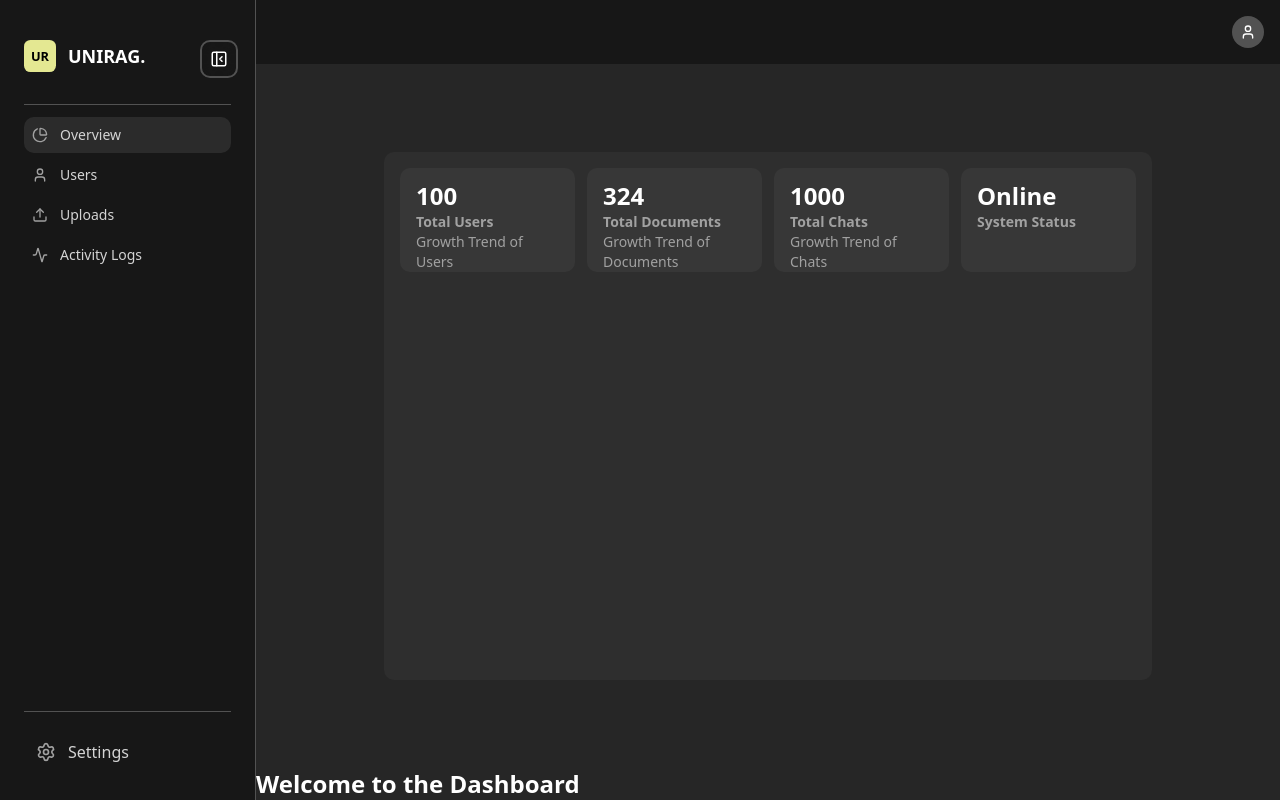
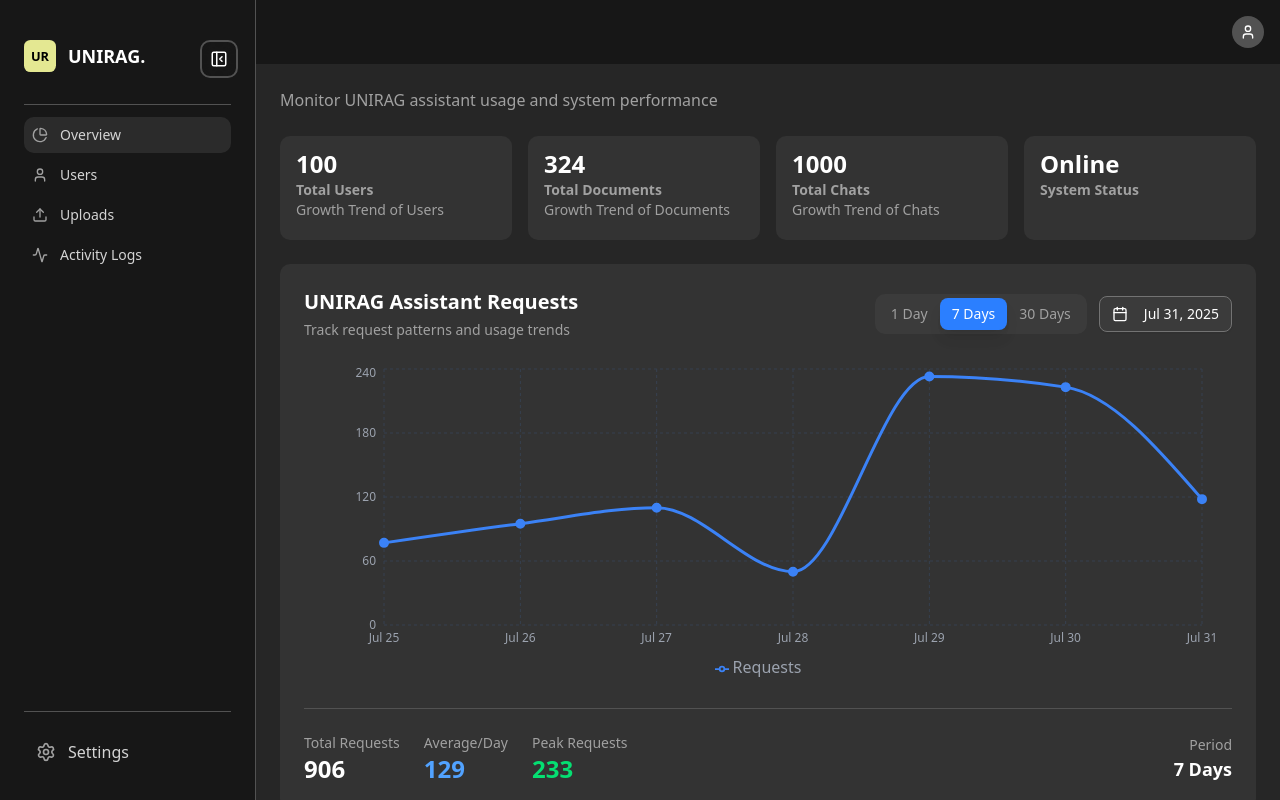
Before and after one commit to AdityaS1204/RAG-based-Assistant-for-org, a React (Vite) app in the folder Frontend/: page /dashboard in a window 1280 px wide. Built offline with nearby package versions, Linux system fonts and the light colour scheme.

Commit message:
feat: create cards to show stats and chart to show request stats

```diff
--- a/Frontend/src/Pages/Dashboard.jsx
+++ b/Frontend/src/Pages/Dashboard.jsx
@@ -6,6 +6,7 @@ import { useNavigate } from 'react-router-dom'
 import { useState } from 'react'
 import Piechart from '../components/Charts/Piechart'
 import DashboardCard from '../components/custom/DashboardCard'
+import RequestsLineChart from '../components/Charts/RequestsLineChart'
 import Modal from '../components/custom/Modal'
 
 const Dashboard = () => {
@@ -57,35 +58,47 @@ const Dashboard = () => {
             </AnimatePresence>
           </div>
         </header>
-        <div className='flex justify-center h-screen py-22 w-full'>
-          <div className='flex gap-3 w-9/12 bg-neutral-700/30 rounded-lg p-4'>
-            <div className="bg-neutral-700/50 rounded-lg p-4 w-1/3 h-26 py-3 cursor-pointer hover:bg-neutral-700/70 transition-all duration-300" onClick={() => setIsModalOpen(true)} >
+
+        <div className="flex-1 overflow-y-auto p-6">
+          <div className="max-w-7xl mx-auto space-y-6">
+            <div>
+              <p className="text-neutral-400">Monitor UNIRAG assistant usage and system performance</p>
+            </div>
+
+            {/* Four Cards Row */}
+            <div className='flex gap-4 w-full'>
+              <div className="bg-neutral-700/50 rounded-lg p-4 w-1/4 h-26 py-3 cursor-pointer hover:bg-neutral-700/70 transition-all duration-300" onClick={() => setIsModalOpen(true)} >
                 <p className='text-2xl font-bold'>100</p>
                 <p className='text-sm font-bold text-neutral-400'>Total Users</p>
                 <p className='text-sm text-neutral-400'>Growth Trend of Users</p>
               </div>
-            <div className="bg-neutral-700/50 rounded-lg p-4 w-1/3 h-26 py-3">
+              <div className="bg-neutral-700/50 rounded-lg p-4 w-1/4 h-26 py-3">
                 <p className='text-2xl font-bold'>324</p>
                 <p className='text-sm font-bold text-neutral-400'>Total Documents</p>
                 <p className='text-sm text-neutral-400'>Growth Trend of Documents</p>
               </div>
-            <div className="bg-neutral-700/50 rounded-lg p-4 w-1/3 h-26 py-3">
+              <div className="bg-neutral-700/50 rounded-lg p-4 w-1/4 h-26 py-3">
                 <p className='text-2xl font-bold'>1000</p>
                 <p className='text-sm font-bold text-neutral-400'>Total Chats</p>
                 <p className='text-sm text-neutral-400'>Growth Trend of Chats</p>
               </div>
-            <div className="bg-neutral-700/50 rounded-lg p-4 w-1/3 h-26 py-3">
+              <div className="bg-neutral-700/50 rounded-lg p-4 w-1/4 h-26 py-3">
                 <p className='text-2xl font-bold'>Online</p>
                 <p className='text-sm font-bold text-neutral-400'>System Status</p>
               </div>
             </div>
+
+            {/* Requests Line Chart */}
+            <RequestsLineChart />
+
+            {/* Users Distribution Modal */}
             <Modal isOpen={isModalOpen} onClose={() => setIsModalOpen(false)} title="Users distribution" size="md">
               <DashboardCard title="" size="sm" className='w-full h-96 py-3'>
                 <Piechart />
               </DashboardCard>
             </Modal>
           </div>
-        <h1 className='text-2xl font-bold'>Welcome to the Dashboard</h1>
+        </div>
       </div>
     </section>
   )
```
Lines whose indentation alone changed are shown as unchanged.
